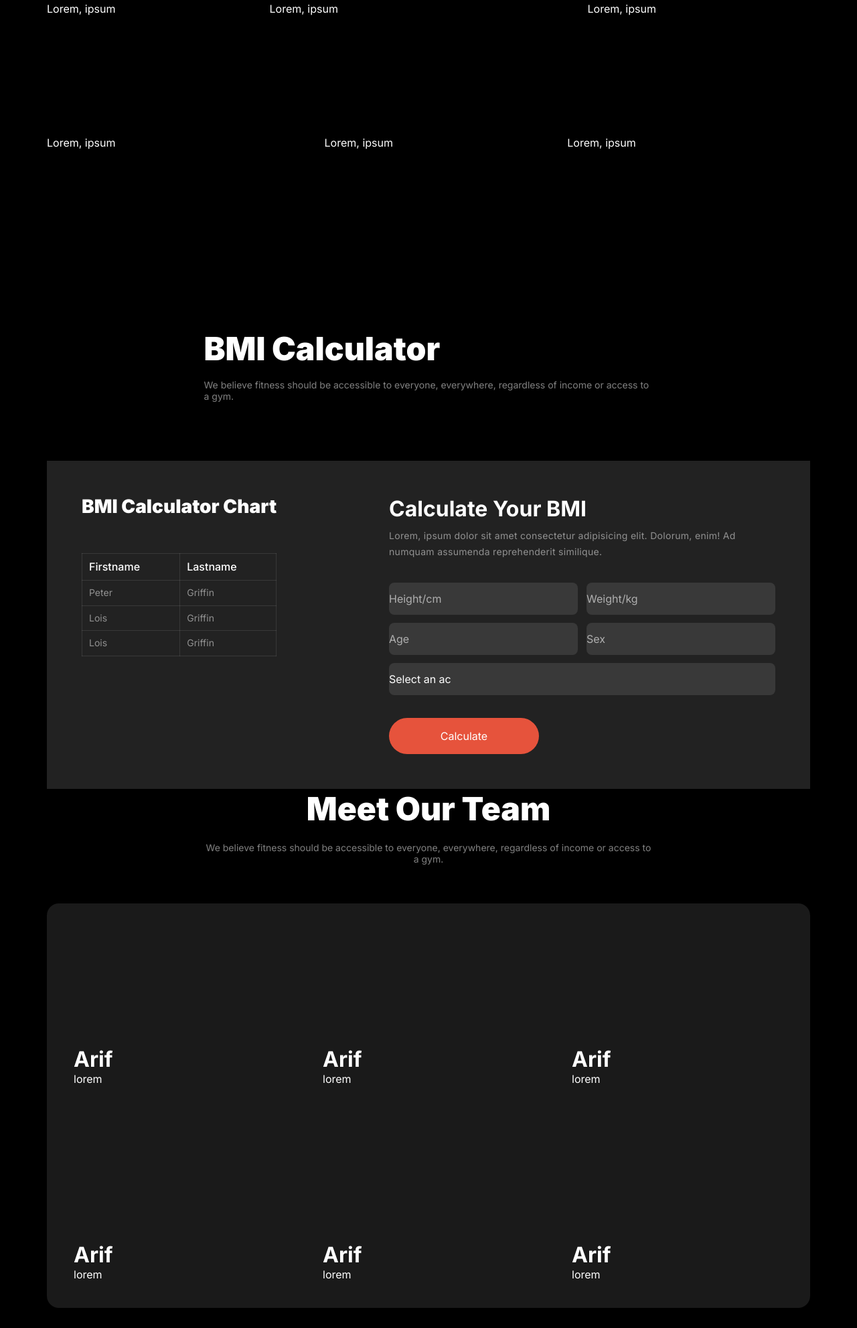
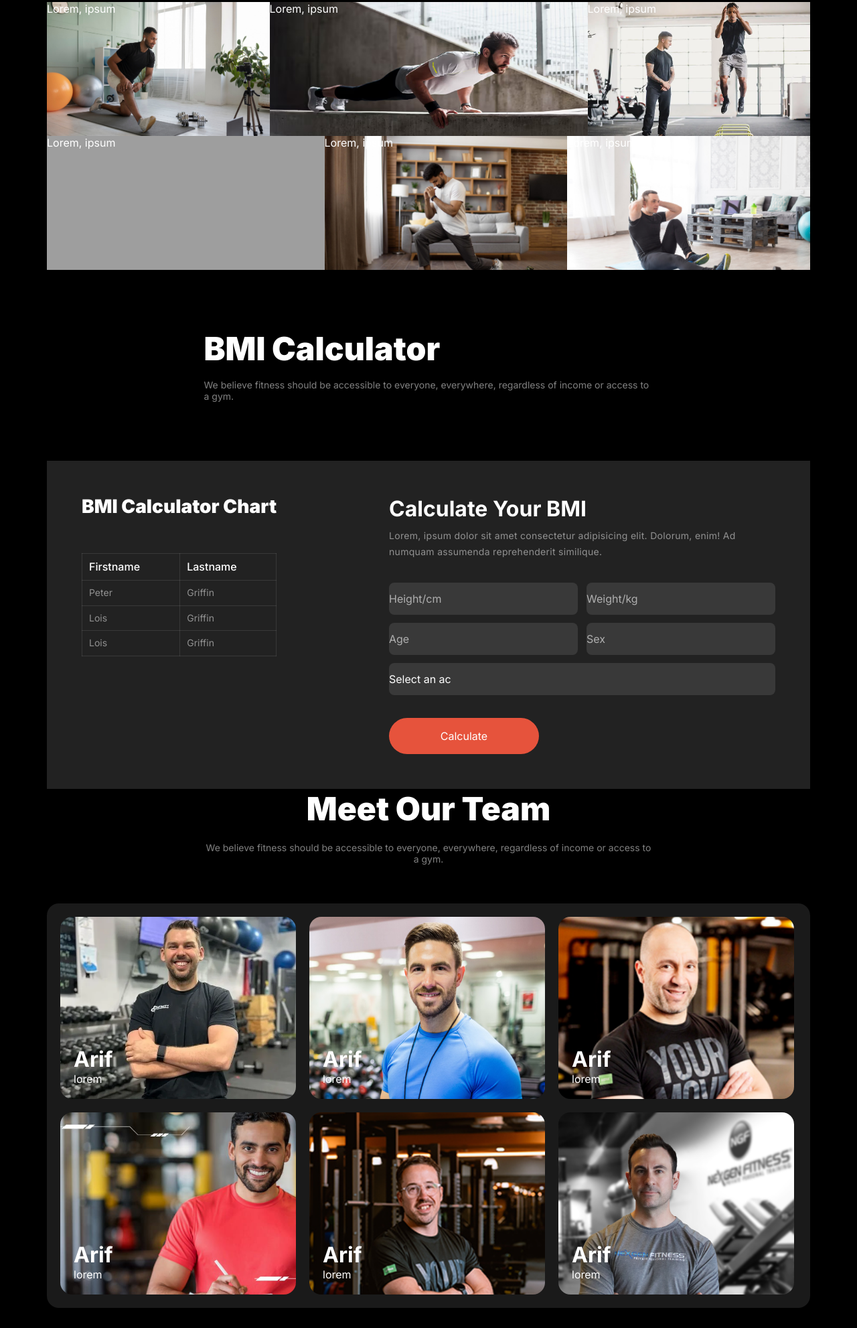
Before and after one commit to arif1101/B10-A2, a plain HTML site: page index.html in a window 1280 px wide. Shown: the part 1997-3980 px from the top of the page at 67% size. Drawn offline with Linux system fonts and the light colour scheme; the site is published under a folder, as on GitHub Pages, so addresses that start at the root find nothing.

Commit message:
solve some css link

```diff
--- a/index.html
+++ b/index.html
@@ -112,16 +112,16 @@
             <div>
 
                 <div class="t_e_imgRow-1">
-                    <div class="t_e_imgRow-1_w25" style="background-image: url(/images/exercise1.jpg); ">Lorem, ipsum</div>
-                    <div style="height: 100%; width: 50%; background-image: url(/images/exercise2.png); background-size: 100% 100%;" >Lorem, ipsum</div>
-                    <div class="t_e_imgRow-1_w25" style="background-image: url(/images/exercise3.png);">Lorem, ipsum</div>
+                    <div class="t_e_imgRow-1_w25" style="background-image: url(./images/exercise1.jpg); ">Lorem, ipsum</div>
+                    <div style="height: 100%; width: 50%; background-image: url(./images/exercise2.png); background-size: 100% 100%;" >Lorem, ipsum</div>
+                    <div class="t_e_imgRow-1_w25" style="background-image: url(./images/exercise3.png);">Lorem, ipsum</div>
                 </div>
 
                 <div class="t_e_imgRow-2">
-                    <div style="height: 100%; width: 40%; background-image: url(/images/exercise4.png); background-size: cover;">Lorem, ipsum</div>
-                    <div class="t_e_imgRow-1_w25" style="background-image: url(/images/exercise5.jpg);">Lorem, ipsum</div>
+                    <div style="height: 100%; width: 40%; background-image: url(./images/exercise4.png); background-size: cover;">Lorem, ipsum</div>
+                    <div class="t_e_imgRow-1_w25" style="background-image: url(./images/exercise5.jpg);">Lorem, ipsum</div>
                     <div style="height: 100%; width: 35%;
-                    background-image: url(/images/exercise6.jpg); background-size: cover;">Lorem, ipsum</div>
+                    background-image: url(./images/exercise6.jpg); background-size: cover;">Lorem, ipsum</div>
                 </div>
 
             </div>
@@ -191,7 +191,7 @@
                 </div>
                 <div class="team_cards">
                     <div class="team_card"
-                        style="background-image: url(/images/trainer1.png);"
+                        style="background-image: url(./images/trainer1.png);"
                         >
                         <div class="card_text">
                             <h1>Arif</h1>
@@ -200,7 +200,7 @@
                     </div>
 
                     <div class="team_card"
-                        style="background-image: url(/images/trainer2.png);"
+                        style="background-image: url(./images/trainer2.png);"
                         >
                         <div class="card_text">
                             <h1>Arif</h1>
@@ -209,7 +209,7 @@
                     </div>
 
                     <div class="team_card"
-                        style="background-image: url(/images/trainer3.png);"
+                        style="background-image: url(./images/trainer3.png);"
                         >
                         <div class="card_text">
                             <h1>Arif</h1>
@@ -218,7 +218,7 @@
                     </div>
 
                 <div class="team_card"
-                    style="background-image: url(/images/trainer4.png);"
+                    style="background-image: url(./images/trainer4.png);"
                     >
                     <div class="card_text">
                         <h1>Arif</h1>
@@ -227,7 +227,7 @@
                 </div>
 
                 <div class="team_card"
-                    style="background-image: url(/images/trainer5.png);"
+                    style="background-image: url(./images/trainer5.png);"
                     >
                     <div class="card_text">
                         <h1>Arif</h1>
@@ -236,7 +236,7 @@
                 </div>
 
                 <div class="team_card"
-                    style="background-image: url(/images/trainer6.png);"
+                    style="background-image: url(./images/trainer6.png);"
                     >
                     <div class="card_text">
                         <h1>Arif</h1>
```
